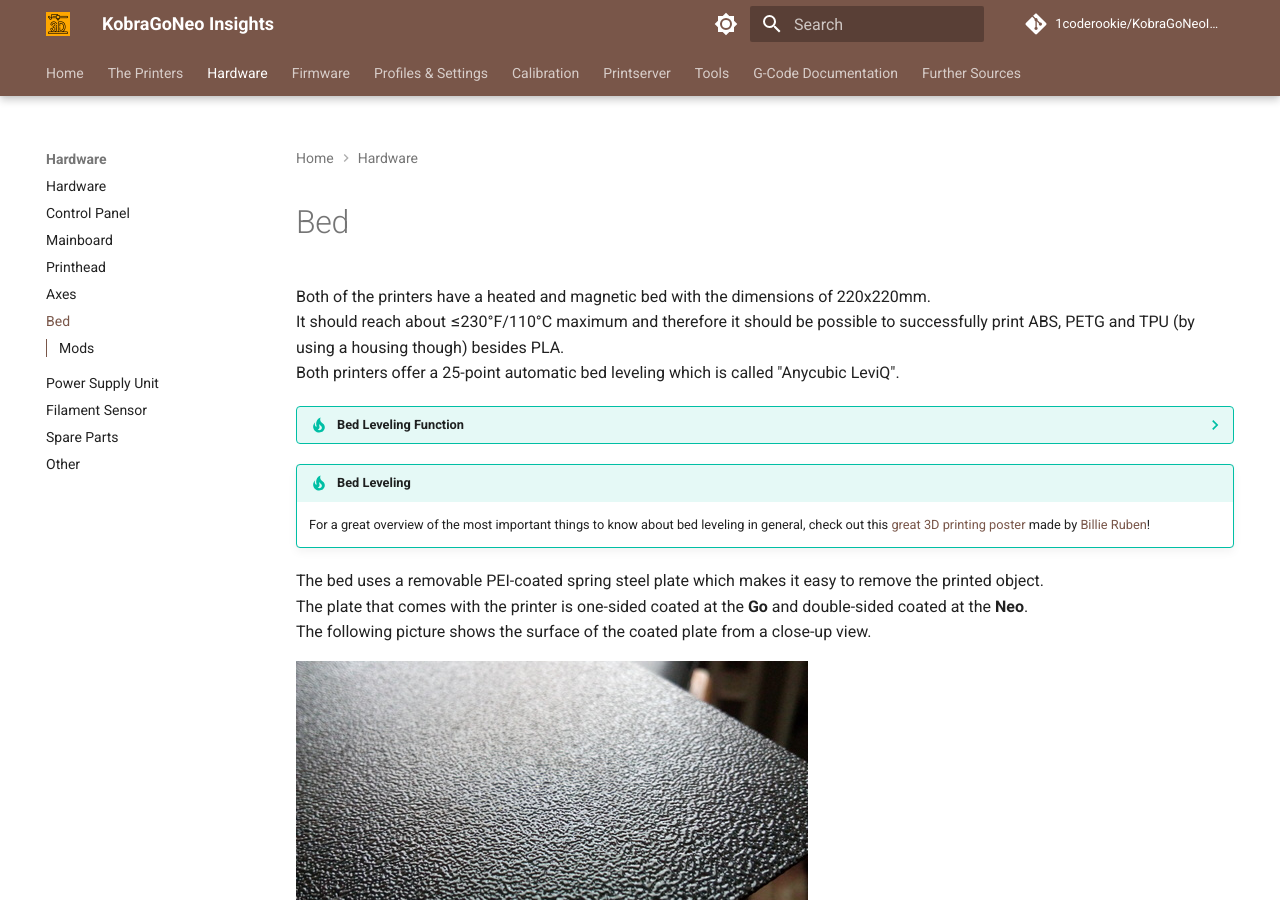
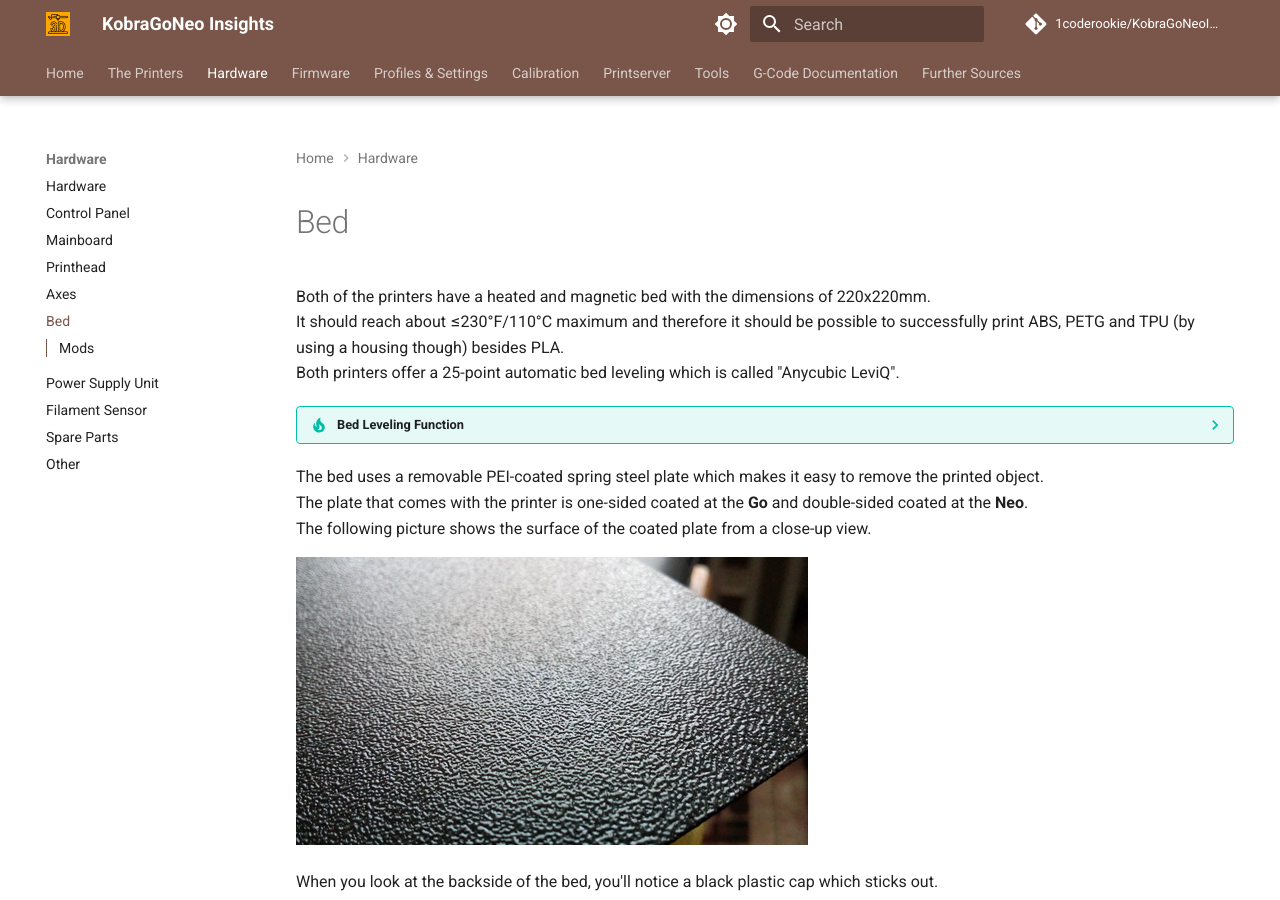
Before and after one commit to 1coderookie/KobraGoNeoInsights, an MkDocs documentation site: the page built from docs/hardware/bed.md, in a window 1280 px wide and 900 px high. Built offline with MkDocs 1.6.1 and Material for MkDocs 9.7.7, drawn with Linux system fonts in a browser that asks for light colours; comment, search, counter and statistics services are not loaded; some of the changed text lies outside the part shown.

Commit message:
Update bed.md

```diff
--- a/docs/hardware/bed.md
+++ b/docs/hardware/bed.md
@@ -9,11 +9,6 @@
 
     - Don't get misleaded by the term "automatic bed leveling" - the process does *not* level your bed! It only measures and recognizes the distance towards the sensor at the 25 spots where it measures. You can *not* level the bed itself as it's mounted directly to the construction which leads the bed in the y-axis. However, some people added springs to be able to level the bed, see the section ["Mods"](#mods) below.
     - When it comes to executing the ABL function of the printer, it's advisable to initially check if the ABL sensor is leveled correctly to get the best results out of the ABL process. See the expandable box "Leveling the ABL Sensor" in the section ["Leveling or Dismounting the ABL Sensor"](printhead.md#leveling-or-dismounting-the-abl-sensor) in the chapter "Printhead".
-
-!!! tip "Bed Leveling"
-
-    For a great overview of the most important things to know about bed leveling in general, check out this [great 3D printing poster](https://i.imgur.com/hIcGr8U.png) made by [Billie Ruben](https://www.billieruben.info/)!
-
 
 The bed uses a removable PEI-coated spring steel plate which makes it easy to remove the printed object.
 The plate that comes with the printer is one-sided coated at the **Go** and double-sided coated at the **Neo**.
```
Also changed, not shown: other parts of docs/hardware/bed.md (+6 -0 lines).
